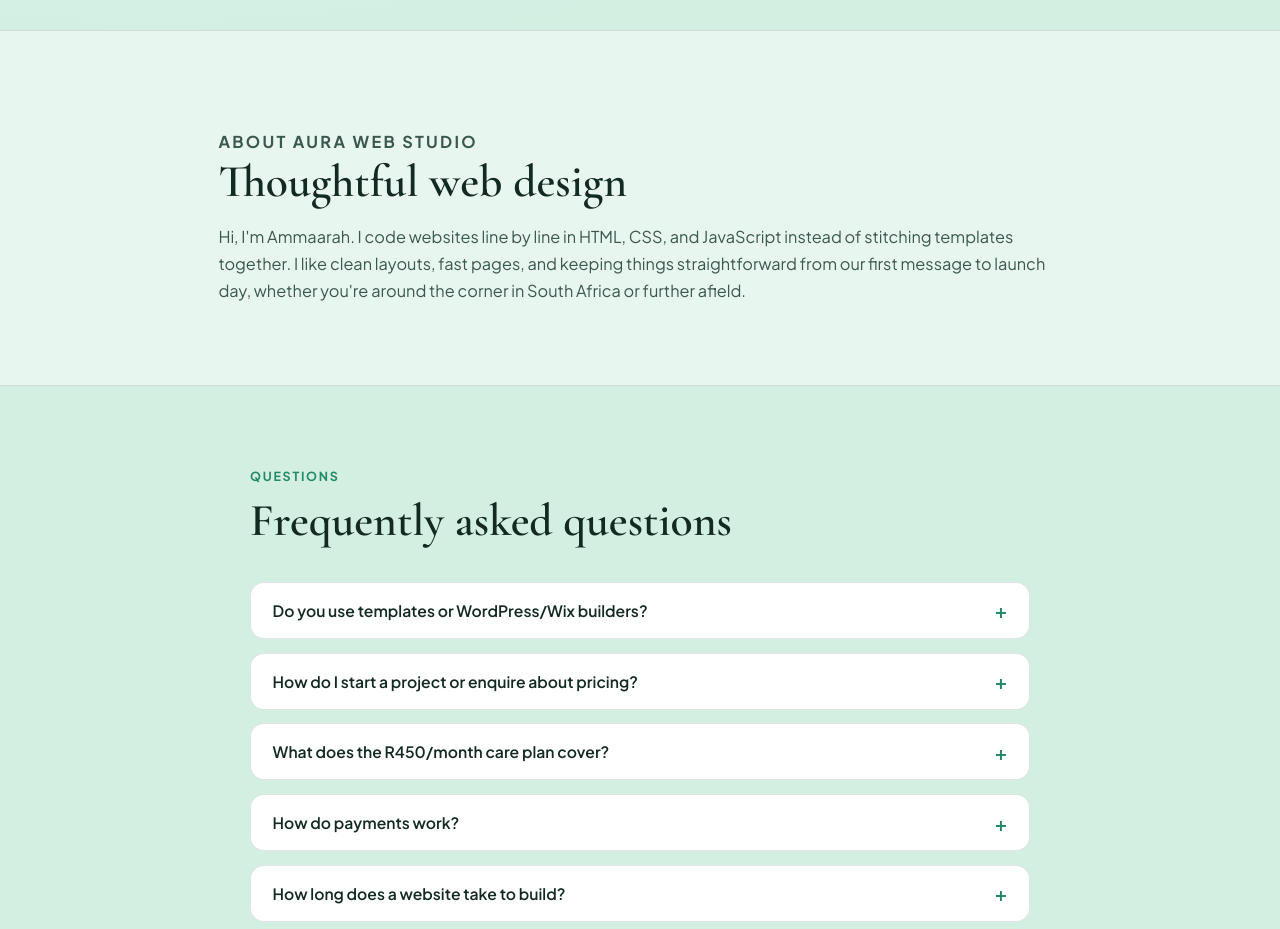
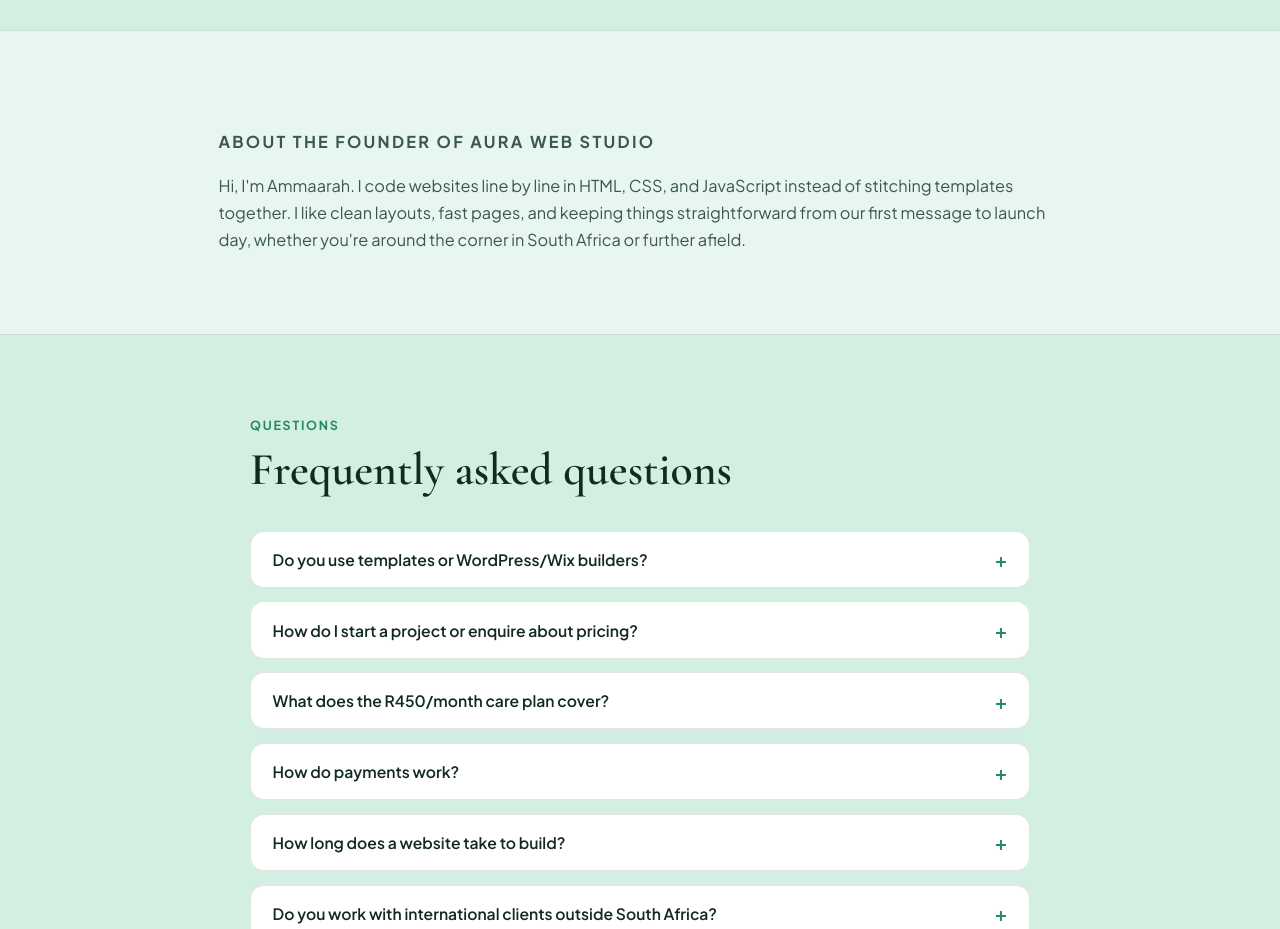
Before and after one commit to ammaarahlatief/aurawebstudio, a plain HTML site: page index.html in a window 1280 px wide. Shown: the part 2800-3729 px from the top of the page. Drawn offline with nearby package versions, Linux system fonts and the light colour scheme.

Commit message:
update index.html

```diff
--- a/index.html
+++ b/index.html
@@ -231,8 +231,7 @@
 
     <section id="about" class="section section-tinted">
       <div class="container editorial-bio">
-        <p class="eyebrow">About Aura Web Studio</p>
-        <h2>Thoughtful web design</h2>
+        <p class="eyebrow">About the Founder of Aura Web Studio</p>
         <p>
           Hi, I'm Ammaarah. I code websites line by line in HTML, CSS, and JavaScript instead of stitching templates together. I like clean layouts, fast pages, and keeping things straightforward from our first message to launch day, whether you're around the corner in South Africa or further afield.</p>
       </div>
```
